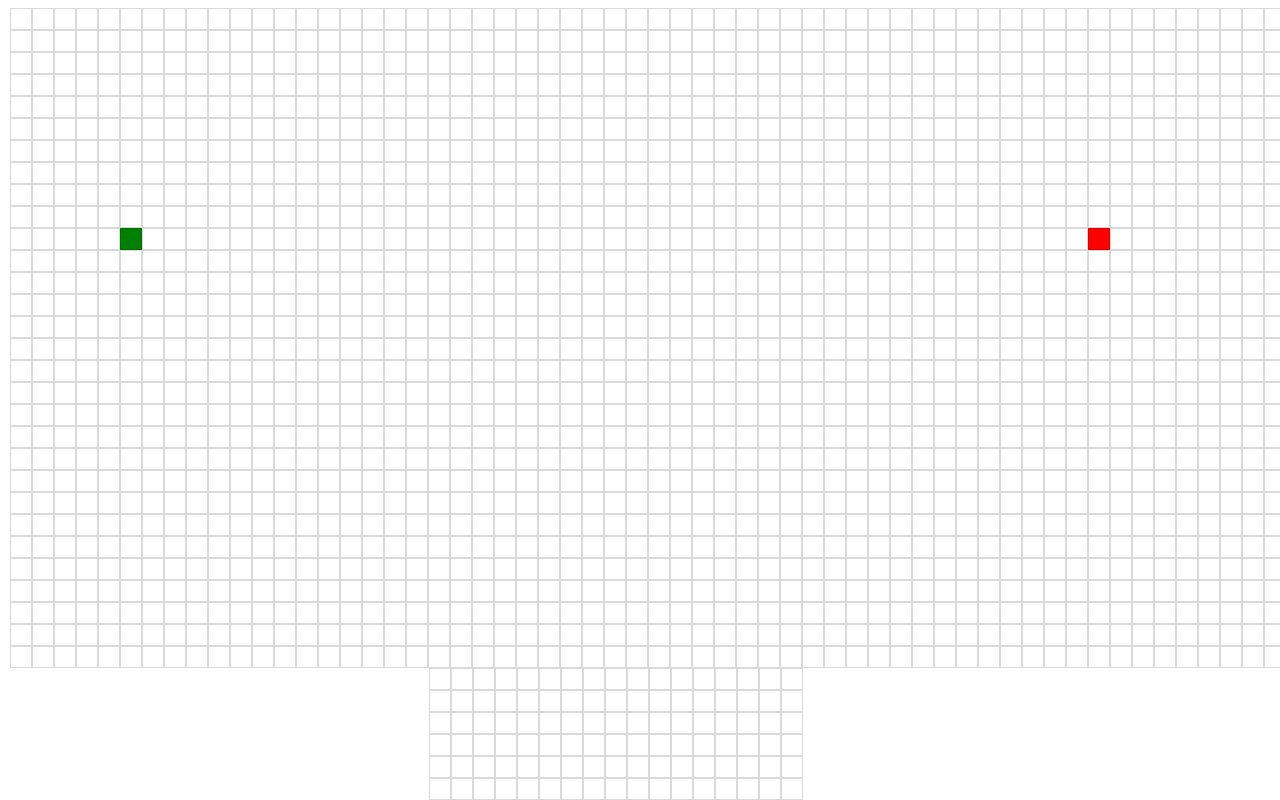
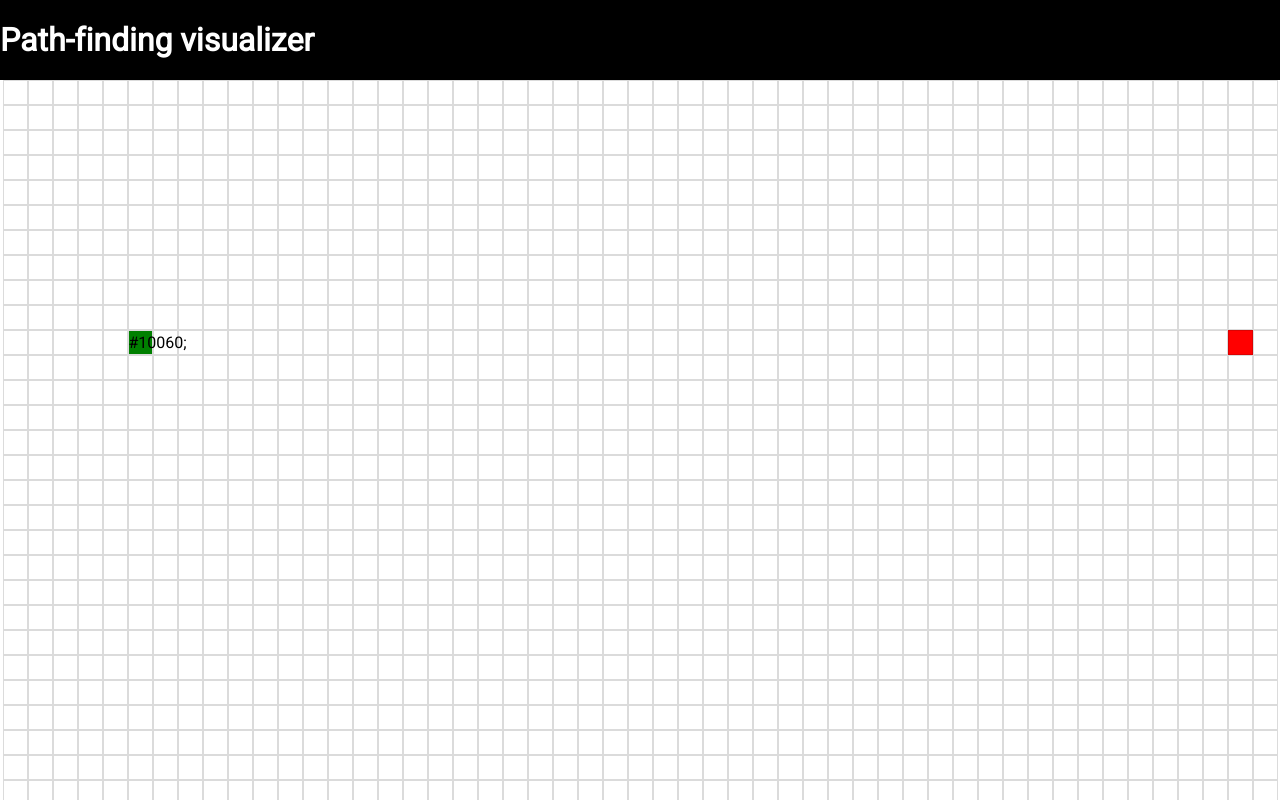
Before and after one commit to triettruong1/pathfinding-visualizer, a React (Vite) app: page / in a window 1280 px wide. Shown: the top 800 px of the page. Built offline with nearby package versions, Linux system fonts and the light colour scheme.

Commit message:
Added Header component, refactoring

```diff
--- a/index.html
+++ b/index.html
@@ -4,7 +4,10 @@
     <meta charset="UTF-8" />
     <link rel="icon" type="image/svg+xml" href="/vite.svg" />
     <meta name="viewport" content="width=device-width, initial-scale=1.0" />
-    <title>Vite + React + TS</title>
+    <link rel="preconnect" href="https://fonts.googleapis.com">
+    <link rel="preconnect" href="https://fonts.gstatic.com" crossorigin>
+    <link href="https://fonts.googleapis.com/css2?family=Roboto&display=swap" rel="stylesheet">
+    <title>Pathfinding Visualizer</title>
   </head>
   <body>
     <div id="root"></div>
--- a/src/Algorithm/Dijkstra.ts
+++ b/src/Algorithm/Dijkstra.ts
@@ -1,4 +1,4 @@
-import { Node } from '../App';
+import { Node } from '../Components/Board';
 
 export function dijkstra(grid: Node[][], startNode: Node, finishNode: Node) {
     const visitedNodes: Node[] = [];
--- a/src/App.css
+++ b/src/App.css
@@ -1,120 +1,140 @@
+:root {
+	--ff-regular: 'Roboto', sans-serif;
+}
+
 .App {
 	height: 100vh;
 	width: 100vw;
 }
 
-.grid-container {
-	display: flex;
-	justify-content: center;
-	align-items: center;
-	flex-wrap: wrap;
-}
+/*CSS RESET*/
+/* Box sizing rules */
 
-.grid {
-	border: 1px solid #13111128;
-	width: 20px;
-	height: 20px;
-}
+*,
 
-.start {
-	background: green;
-}
+*::before,
 
-.end {
-	background: red;
-}
+*::after {
 
-.visited {
-	animation-name: visitedAnimation;
-	animation-duration: 1s;
-	animation-timing-function: ease-in;
-	animation-fill-mode: forwards;
-}
-
-.wall {
-	background: rgb(63, 57, 57);
-	animation-name: drawWallAnimation;
-	animation-duration: .3s;
-	animation-timing-function: linear;
+	box-sizing: border-box;
 
 }
 
-.shortest-path {
-	background: rgba(226, 241, 17, 0.863);
-	animation-name: shortestPathAnimation;
-	animation-duration: .3s;
-	animation-timing-function: linear;
+/* Remove default margin */
+
+body,
+
+h1,
+
+h2,
+
+h3,
+
+h4,
+
+p,
+
+figure,
+
+blockquote,
+
+dl,
+
+dd {
+
+	margin: 0;
+
 }
 
-@keyframes drawWallAnimation {
-	0% {
-		transform: scale(1);
-		opacity: 0.3;
+/* Remove list styles on ul, ol elements with a list role, which suggests default styling will be removed */
+
+ul[role='list'],
+
+ol[role='list'] {
+
+	list-style: none;
+
 }
 
-	25% {
-		transform: scale(1.3);
-		opacity: 0.5;
+/* Set core root defaults */
+
+html:focus-within {
+
+	scroll-behavior: smooth;
+
 }
 
-	50% {
-		transform: scale(1.5);
-		opacity: 0.65;
+/* Set core body defaults */
+
+body {
+
+	min-height: 100vh;
+
+	text-rendering: optimizeSpeed;
+
+	line-height: 1.5;
+
+	font-family: var(--ff-regular);
 }
 
-	75% {
-		transform: scale(1.2);
-		opacity: 0.75;
+/* A elements that don't have a class get default styles */
+
+a:not([class]) {
+
+	text-decoration-skip-ink: auto;
+
 }
 
-	100% {
-		transform: scale(1);
-		opacity: 1;
-	}
+/* Make images easier to work with */
+
+img,
+
+picture {
+
+	max-width: 100%;
+
+	display: block;
+
 }
 
-@keyframes visitedAnimation {
-	0% {
-		transform: scale(0.3);
-		background-color: rgba(222, 243, 29, 0.75);
-		border-radius: 100%;
+/* Inherit fonts for inputs and buttons */
+
+input,
+
+button,
+
+textarea,
+
+select {
+
+	font: inherit;
+
 }
 
-	50% {
-		transform: scale(0.7);
-		border-radius: 75%;
-		background-color: rgba(77, 206, 26, 0.822);
+/* Remove all animations, transitions and smooth scroll for people that prefer not to see them */
+
+@media (prefers-reduced-motion: reduce) {
+
+	html:focus-within {
+
+		scroll-behavior: auto;
+
 	}
 
-	75% {
-		transform: scale(0.9);
-		border-radius: 35%;
-		background-color: rgb(202, 125, 89);
-	}
+	*,
 
-	100% {
-		transform: scale(1);
-		background-color: rgb(212, 167, 83);
+	*::before,
+
+	*::after {
+
+		animation-duration: 0.01ms !important;
+
+		animation-iteration-count: 1 !important;
+
+		transition-duration: 0.01ms !important;
+
+		scroll-behavior: auto !important;
+
 	}
 
 }
-
-@keyframes shortestPathAnimation {
-	0% {
-		background-color: rgb(212, 167, 83);
-		transform: scale(1.1);
-	}
-
-	25% {
-		transform: scale(1.5);
-	}
-
-	50% {
-		transform: scale(1.2);
-	}
-
-	100% {
-		background: rgba(226, 241, 17, 0.863);
-		transform: scale(1);
-	}
-}
--- a/src/App.tsx
+++ b/src/App.tsx
@@ -1,4 +1,5 @@
 import { Board } from './Components/Board';
+import Header from './Components/Header';
 import './App.css';
 
 
@@ -6,6 +7,7 @@ const App: React.FC = () => {
 
   return (
     <main className='App'>
+      <Header />
       <Board />
     </main>
   );
--- /dev/null
+++ b/src/Components/Board.css
@@ -0,0 +1,94 @@
+.grid-container {
+    display: flex;
+    justify-content: center;
+    align-items: center;
+    flex-wrap: wrap;
+}
+
+.visited {
+    animation-name: visitedAnimation;
+    animation-duration: 1s;
+    animation-timing-function: ease-in;
+    animation-fill-mode: forwards;
+}
+
+.wall {
+    background: rgb(63, 57, 57);
+    animation-name: drawWallAnimation;
+    animation-duration: .3s;
+    animation-timing-function: linear;
+
+}
+
+.shortest-path {
+    background: rgba(226, 241, 17, 0.863);
+    border: 1px solid rgba(19, 17, 17, 0);
+    animation-name: shortestPathAnimation;
+    animation-duration: .5s;
+    animation-timing-function: linear;
+}
+
+@keyframes drawWallAnimation {
+    0% {
+        transform: scale(1);
+        opacity: 0.3;
+    }
+
+    25% {
+        transform: scale(1.3);
+        opacity: 0.5;
+    }
+
+    50% {
+        transform: scale(1.5);
+        opacity: 0.65;
+    }
+
+    75% {
+        transform: scale(1.2);
+        opacity: 0.75;
+    }
+
+    100% {
+        transform: scale(1);
+        opacity: 1;
+    }
+}
+
+@keyframes visitedAnimation {
+    0% {
+        transform: scale(0.3);
+        background-color: rgba(222, 243, 29, 0.55);
+        border-radius: 100%;
+    }
+
+    50% {
+        transform: scale(0.7);
+        border-radius: 75%;
+        background-color: rgba(77, 206, 26, 0.55);
+    }
+
+    75% {
+        transform: scale(0.9);
+        border-radius: 35%;
+        background-color: rgb(202, 125, 89, 0.55);
+    }
+
+    100% {
+        transform: scale(1);
+        background-color: rgba(243, 175, 49, 0.55);
+    }
+
+}
+
+@keyframes shortestPathAnimation {
+    0% {
+        border: 1px solid rgba(19, 17, 17, 0.15);
+        background-color: rgba(243, 175, 49, 0.55);
+    }
+
+    100% {
+        border: 1px solid rgba(19, 17, 17, 0);
+        background: rgba(226, 241, 17, 0.55);
+    }
+}
--- a/src/Components/Board.tsx
+++ b/src/Components/Board.tsx
@@ -1,4 +1,5 @@
 import React from "react";
+import './Board.css';
 import { dijkstra, getNodesInShortestPathOrder } from '../Algorithm/Dijkstra';
 import { useState, useRef } from 'react';
 import Grid from './Grid';
@@ -7,7 +8,7 @@ import Grid from './Grid';
 
 const START_POS: number[] = [5, 10];
 const END_POS: number[] = [49, 10];
-const BOARD_COL_NUM: number = 75;
+const BOARD_COL_NUM: number = 76;
 const BOARD_ROW_NUM: number = 30;
 
 export interface Node {
@@ -76,7 +77,7 @@ export const Board: React.FC = () => {
         const { coordinate } = visitedNodesInOrder[step];
         const [node_X, node_Y] = coordinate;
         const nodeEle = nodeRefs.current[node_X][node_Y];
-        nodeEle.className = 'grid visited';
+        nodeEle.className = nodeEle.className.concat(' visited');
 
       }, step * 5)
     }
@@ -89,8 +90,8 @@ export const Board: React.FC = () => {
         const [node_X, node_Y] = coordinate;
         const nodeEle = nodeRefs.current[node_X][node_Y];
         console.log(nodeEle);
-        nodeEle.className = 'grid shortest-path';
-      }, 20 * step);
+        nodeEle.className = nodeEle.className.concat(' shortest-path');
+      }, 25 * step);
     }
   }
 
@@ -103,7 +104,8 @@ export const Board: React.FC = () => {
     return type;
   };
 
-  return <div className='grid-container' onMouseDown={() => setIsClicking(true)} onMouseUp={() => setIsClicking(false)} onMouseLeave={() => setIsClicking(false)}>
+  return (
+    <div className='grid-container' onMouseDown={() => setIsClicking(true)} onMouseUp={() => setIsClicking(false)} onMouseLeave={() => setIsClicking(false)}>
       {board.map((nodeRow, rowIndex) => {
         return <div key={rowIndex}>
           {nodeRow.map((Node, colIndex) => {
@@ -115,5 +117,6 @@ export const Board: React.FC = () => {
         </div>;
       })}
       <button onClick={visualizeDijkstra}>Animate</button>
-  </div>;
+    </div>
+  );
 }
--- /dev/null
+++ b/src/Components/Grid.css
@@ -0,0 +1,22 @@
+.grid {
+    border: 1px solid rgba(19, 17, 17, 0.15);
+    width: 25px;
+    aspect-ratio: 1;
+}
+
+.start {
+    position: relative;
+}
+
+.start::after {
+    position: absolute;
+    content: "\#10060;";
+    inset: 0;
+    width: 100%;
+    height: 100%;
+    background: green;
+}
+
+.end {
+    background: red;
+}
--- a/src/Components/Grid.tsx
+++ b/src/Components/Grid.tsx
@@ -1,5 +1,5 @@
 import React, { forwardRef, useEffect, useRef, useState } from 'react';
-
+import './Grid.css';
 interface GridProps {
     coordinate: number[];
     isClicking: boolean;
--- /dev/null
+++ b/src/Components/Header.css
@@ -0,0 +1,5 @@
+header {
+    background: #000;
+    color: #fff;
+    padding-block: 1em;
+}
--- /dev/null
+++ b/src/Components/Header.tsx
@@ -0,0 +1,11 @@
+import './Header.css';
+
+const Header: React.FC = () => {
+    return (
+        <header>
+            <h1>Path-finding visualizer</h1>
+        </header>
+    )
+}
+
+export default Header;
```
Lines whose indentation alone changed are shown as unchanged.
